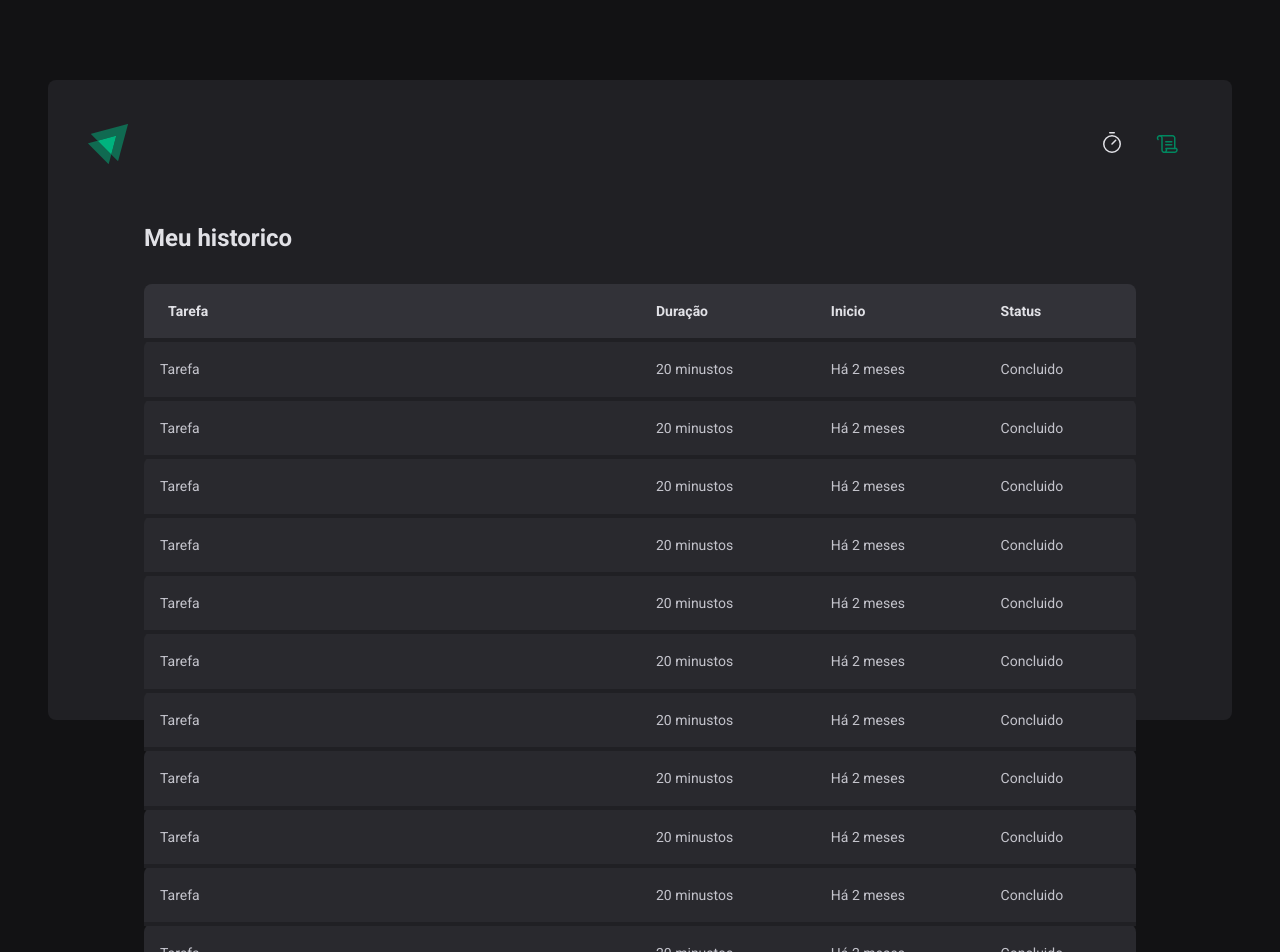
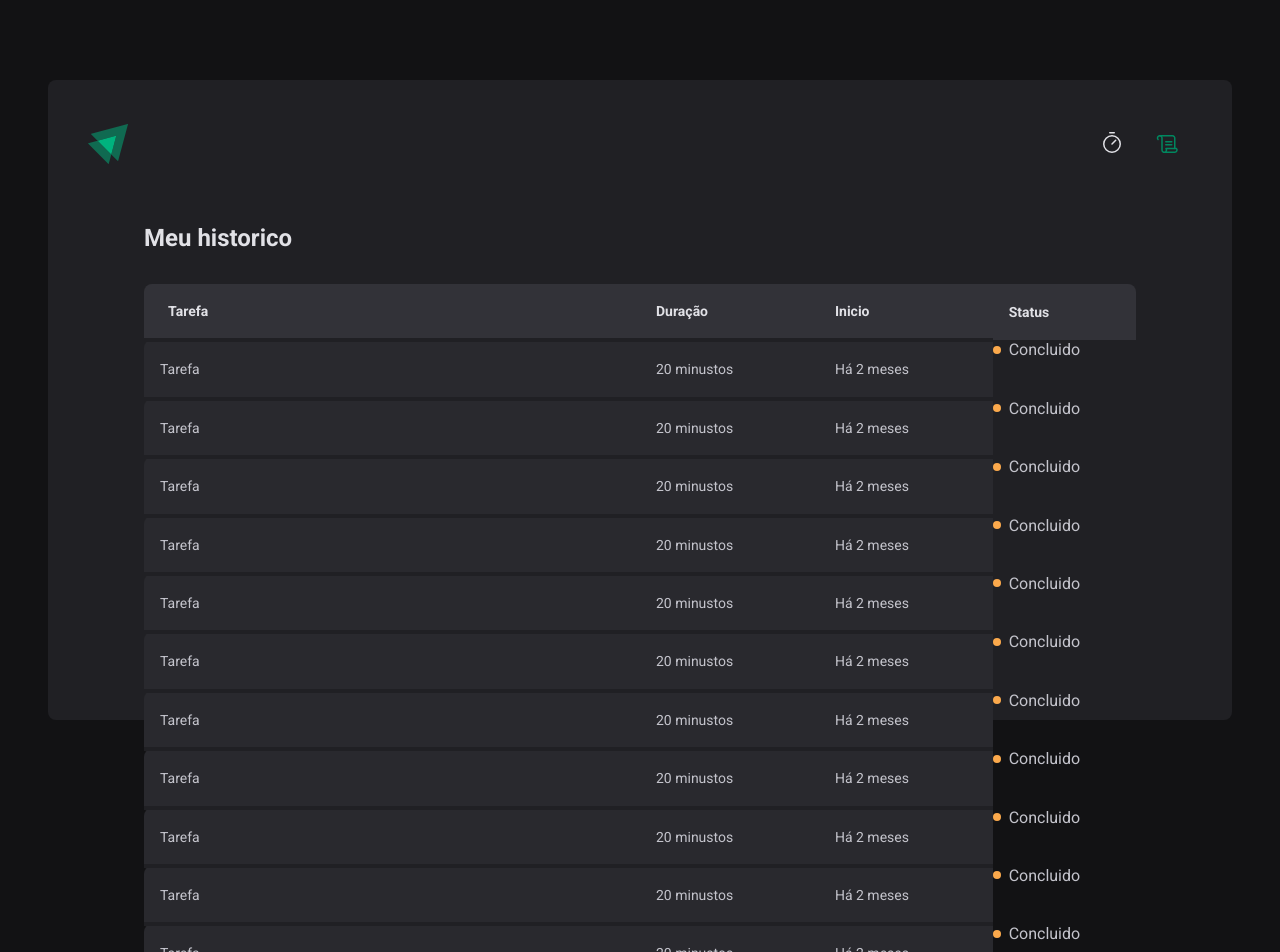
Before and after one commit to AllyssonR/timer-pomodoro, a React (Vite) app: page /history in a window 1280 px wide. Shown: the top 952 px of the page. Built offline with nearby package versions, Linux system fonts and the light colour scheme.

Commit message:
add icon status

```diff
--- a/src/pages/History/index.tsx
+++ b/src/pages/History/index.tsx
@@ -1,4 +1,4 @@
-import { HistoryContent, HistoryList } from './styles'
+import { HistoryContent, HistoryList, Status } from './styles'
 
 export function History() {
   return (
@@ -19,67 +19,67 @@
               <td>Tarefa</td>
               <td>20 minustos</td>
               <td>Há 2 meses</td>
-              <td>Concluido</td>
+              <Status statusColor="green">Concluido</Status>
             </tr>
             <tr>
               <td>Tarefa</td>
               <td>20 minustos</td>
               <td>Há 2 meses</td>
-              <td>Concluido</td>
+              <Status statusColor="green">Concluido</Status>
             </tr>
             <tr>
               <td>Tarefa</td>
               <td>20 minustos</td>
               <td>Há 2 meses</td>
-              <td>Concluido</td>
+              <Status statusColor="green">Concluido</Status>
             </tr>
             <tr>
               <td>Tarefa</td>
               <td>20 minustos</td>
               <td>Há 2 meses</td>
-              <td>Concluido</td>
+              <Status statusColor="green">Concluido</Status>
             </tr>
             <tr>
               <td>Tarefa</td>
               <td>20 minustos</td>
               <td>Há 2 meses</td>
-              <td>Concluido</td>
+              <Status statusColor="green">Concluido</Status>
             </tr>
             <tr>
               <td>Tarefa</td>
               <td>20 minustos</td>
               <td>Há 2 meses</td>
-              <td>Concluido</td>
+              <Status statusColor="green">Concluido</Status>
             </tr>
             <tr>
               <td>Tarefa</td>
               <td>20 minustos</td>
               <td>Há 2 meses</td>
-              <td>Concluido</td>
+              <Status statusColor="green">Concluido</Status>
             </tr>
             <tr>
               <td>Tarefa</td>
               <td>20 minustos</td>
               <td>Há 2 meses</td>
-              <td>Concluido</td>
+              <Status statusColor="green">Concluido</Status>
             </tr>
             <tr>
               <td>Tarefa</td>
               <td>20 minustos</td>
               <td>Há 2 meses</td>
-              <td>Concluido</td>
+              <Status statusColor="green">Concluido</Status>
             </tr>
             <tr>
               <td>Tarefa</td>
               <td>20 minustos</td>
               <td>Há 2 meses</td>
-              <td>Concluido</td>
+              <Status statusColor="green">Concluido</Status>
             </tr>
             <tr>
               <td>Tarefa</td>
               <td>20 minustos</td>
               <td>Há 2 meses</td>
-              <td>Concluido</td>
+              <Status statusColor="green">Concluido</Status>
             </tr>
           </tbody>
         </table>
--- a/src/pages/History/styles.ts
+++ b/src/pages/History/styles.ts
@@ -50,3 +50,20 @@
     }
   }
 `
+
+interface StatusProps {
+  statusColor: 'yellow' | 'red' | 'green'
+}
+
+export const Status = styled.span<StatusProps>`
+  display: flex;
+  align-items: center;
+  gap: 0.5rem;
+  &::before {
+    content: '';
+    width: 0.5rem;
+    height: 0.5rem;
+    border-radius: 50%;
+    background: ${(props) => props.theme['yellow-500']};
+  }
+`
```
